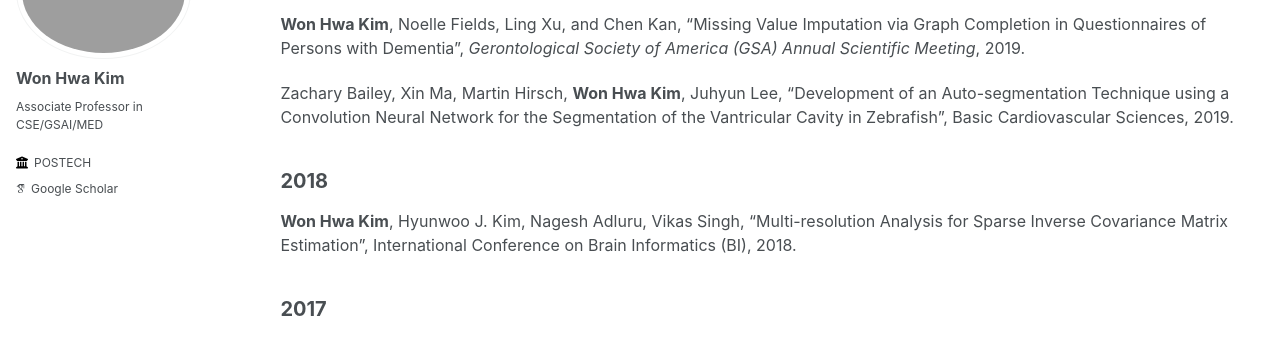
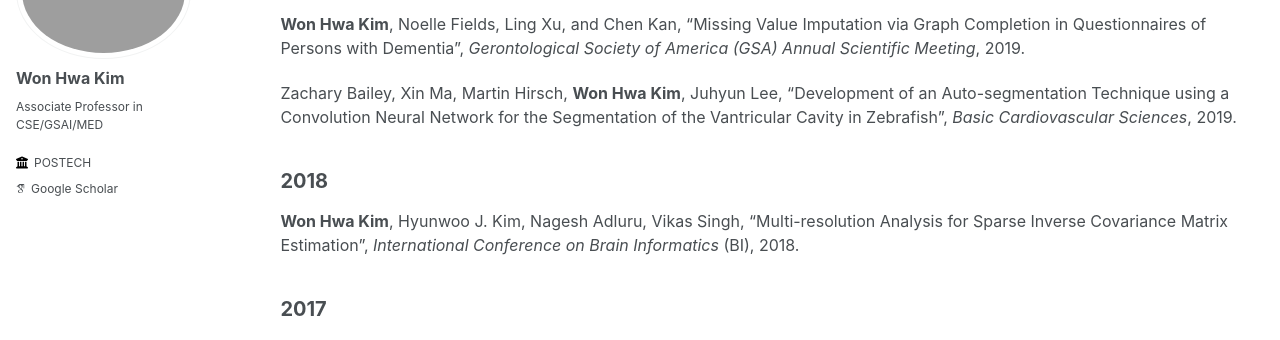
Before and after one commit to wwplato/wwplato.github.io, a Jekyll site: the page built from _pages/publications.md, in a window 1280 px wide and 900 px high, scrolled down 5403 px. Shown: the part 177-517 px from the top of the window. Built offline with Jekyll 4.4.1, drawn with Linux system fonts in a browser that asks for light colours; some web fonts are replaced.

```diff
--- a/_pages/publications.md
+++ b/_pages/publications.md
@@ -145,11 +145,11 @@ Seongjae Hwang, Zirui Tao, **Won Hwa Kim**\*, Vikas Singh\*, “Conditional Recu
 
 Seongjae Hwang, Zirui Tao, **Won Hwa Kim**\*, Vikas Singh\*, “Statistical Analysis of Longitudinally and Conditionally Generated Neuroimaging Measures via Conditional Recurrent Flow”, *Statistical Deep Learning in Computer Vision* (ICCV Workshop), 2019. [\*: Senior authorship shared]
 
-**Won Hwa Kim**, Annie M. Racine, Nagesh Adluru, Seong Jae Hwang, Kaj Blennow, Henrik Zetterberg, Cynthia M.Carlsson, Sanjay Asthana, Rebecca L. Koscik, Sterling C. Johnson, Barbara B. Bendlin, Vikas Singh, “Cerebrospinal fluid biomarkers of neurofibrillary tangles and synaptic dysfunction are associated with longitudinal decline in white matter connectivity: A multi-resolution graph analysis” ___NeuroImage: Clinical___, 2019.
+**Won Hwa Kim**, Annie M. Racine, Nagesh Adluru, Seong Jae Hwang, Kaj Blennow, Henrik Zetterberg, Cynthia M.Carlsson, Sanjay Asthana, Rebecca L. Koscik, Sterling C. Johnson, Barbara B. Bendlin, Vikas Singh, “Cerebrospinal fluid biomarkers of neurofibrillary tangles and synaptic dysfunction are associated with longitudinal decline in white matter connectivity: A multi-resolution graph analysis” ***NeuroImage: Clinical***, 2019.
 
 Annie M. Racine, Andrew P. Merluzzi, Nagesh Adluru, Derek Norton, Rebecca L. Koscik, Lindsay R. Clark, Sara E. Berman, Christopher R. Nicholas, Sanjay Asthana, Andrew L. Alexander, Kaj Blennow, Henrik Zetterberg, **Won Hwa Kim**, Vikas Singh, Cynthia M. Carlsson, Barbara B. Bendlin, Sterling C. Johnson, “Association of longitudinal whitematter degeneration and cerebrospinal fluid biomarkers of neurodegeneration, inflammation and Alzheimer’s disease in late-middle-aged adults”, **Brain Imaging and Behavior**, 2019.
 
-Seong Jae Hwang, Nagesh Adluru, **Won Hwa Kim**, Sterling C. Johnson, Barbara B. Bendlin, Vikas Singh, “Associations between PET Amyloid Pathology and DTI Brain Connectivity in Preclinical Alzheimer’s Disease”, ___Brain Connectivity___, 2019.
+Seong Jae Hwang, Nagesh Adluru, **Won Hwa Kim**, Sterling C. Johnson, Barbara B. Bendlin, Vikas Singh, “Associations between PET Amyloid Pathology and DTI Brain Connectivity in Preclinical Alzheimer’s Disease”, ***Brain Connectivity***, 2019.
 
 
 **Won Hwa Kim**, Noelle Fields, Ling Xu, and Chen Kan,
@@ -158,14 +158,14 @@ Seong Jae Hwang, Nagesh Adluru, **Won Hwa Kim**, Sterling C. Johnson, Barbara B.
 
 
 Zachary Bailey, Xin Ma, Martin Hirsch, **Won Hwa Kim**, Juhyun Lee,
-"Development of an Auto-segmentation Technique using a Convolution Neural Network for the Segmentation of the Vantricular Cavity in Zebrafish", Basic Cardiovascular Sciences, 2019.
+"Development of an Auto-segmentation Technique using a Convolution Neural Network for the Segmentation of the Vantricular Cavity in Zebrafish", *Basic Cardiovascular Sciences*, 2019.
 
 2018
 -----
 
 **Won Hwa Kim**, Hyunwoo J. Kim, Nagesh Adluru, Vikas Singh,
 "Multi-resolution Analysis for Sparse Inverse Covariance Matrix Estimation",
-International Conference on Brain Informatics (BI), 2018.
+*International Conference on Brain Informatics* (BI), 2018.
 
 2017
 ------
```
